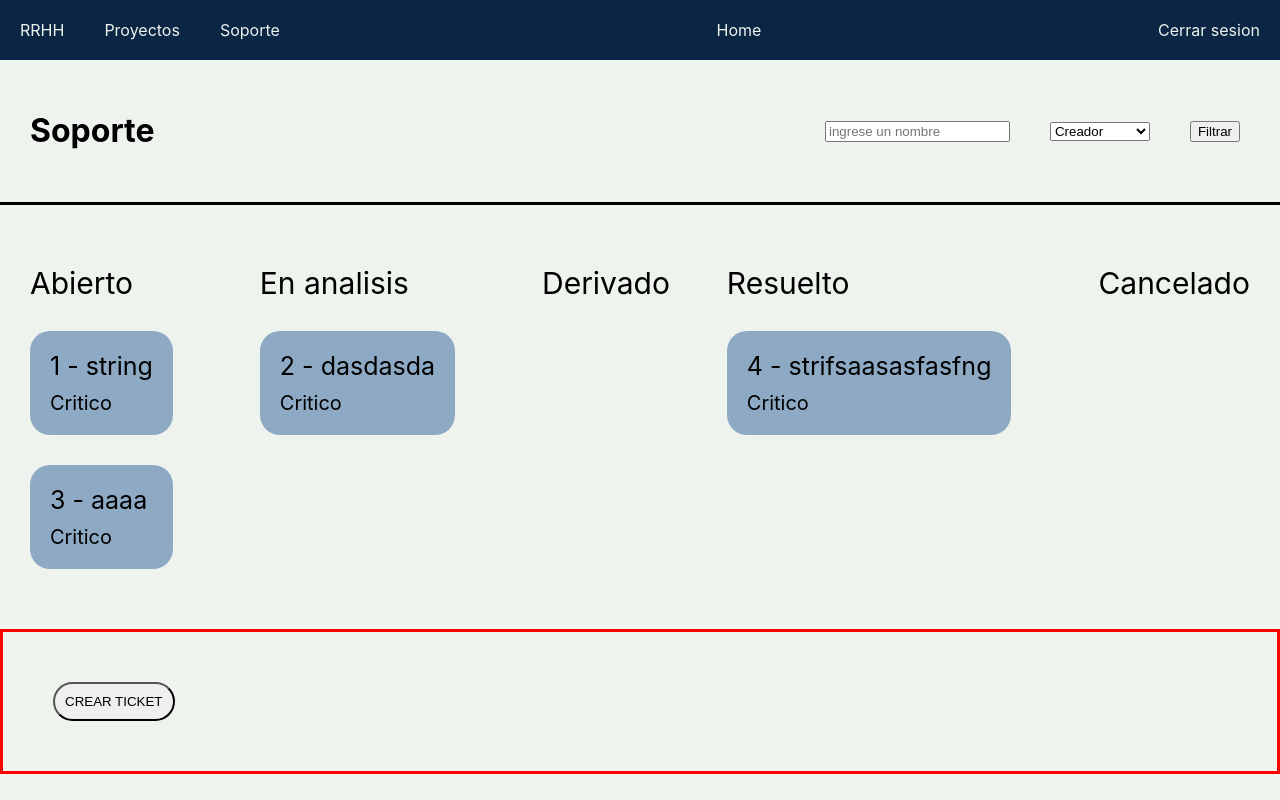
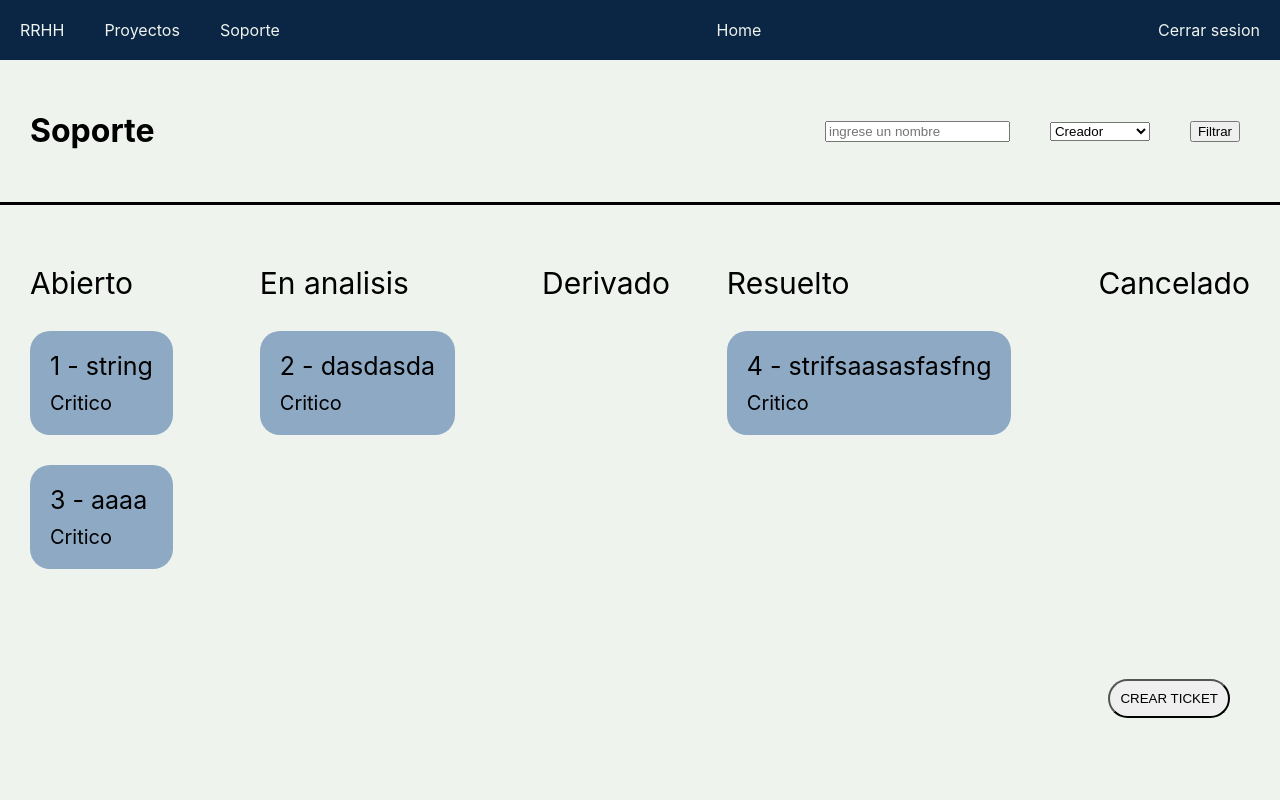
Before and after one commit to BrunoPasca/tribu_2_2022_2c, a Next.js app: page /moduloSoporte/soporte in a window 1280 px wide. Built offline with nearby package versions, Linux system fonts and the light colour scheme.

Commit message:
boton crear ticket

```diff
--- a/styles/soporte.module.css
+++ b/styles/soporte.module.css
@@ -45,9 +45,7 @@
   }
 
   .contenedorBoton{
-    border: red solid 3px;
-    align-items: center;
-    justify-content: center;
+    text-align: right;
   }
 
   .contenedorBoton button{
```
